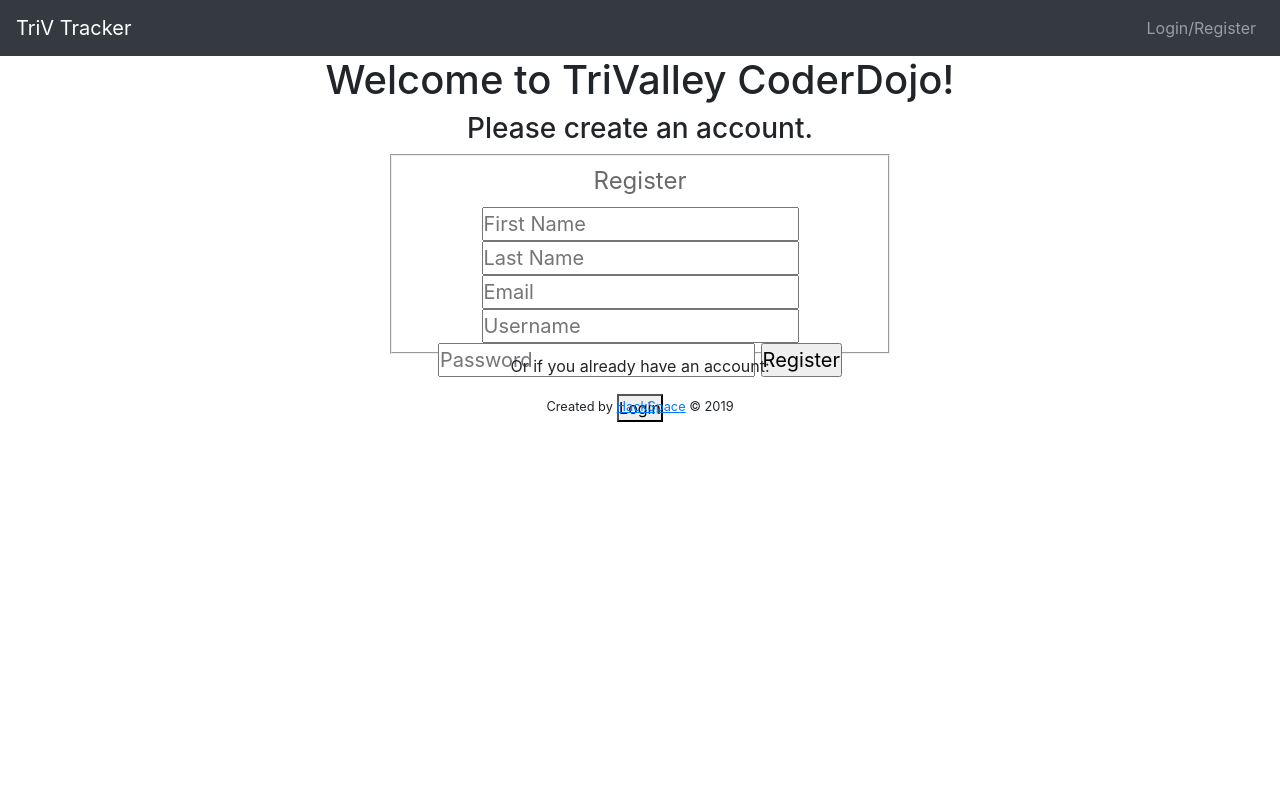
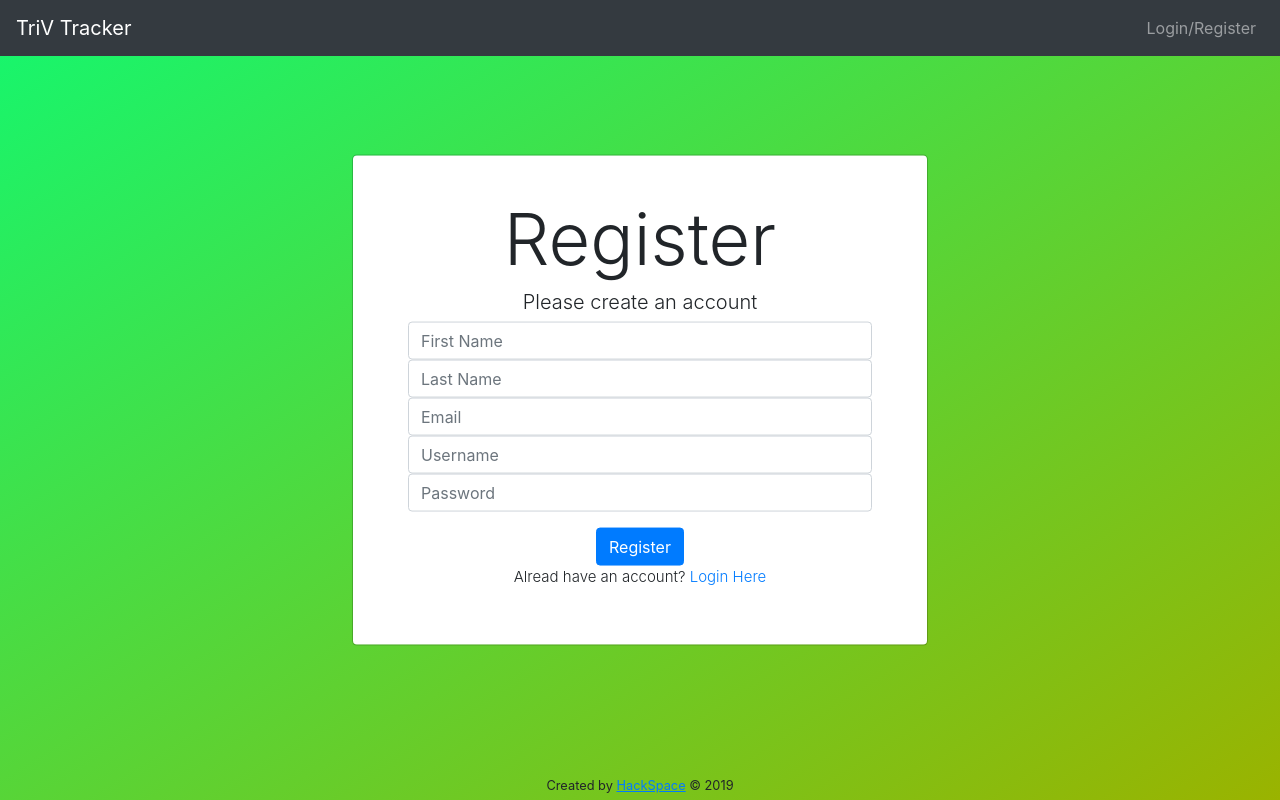
Before and after one commit to hackspace-team/triv-tracker-project, a Django app: page /register/ in a window 1280 px wide. Run offline with Django 3.2, Linux system fonts and the light colour scheme; parts of the project's set-up code (start-up, migrations or seed data) failed here and were passed over; some libraries are stand-ins or nearby versions.

Commit message:
Designs added

```diff
--- /dev/null
+++ b/static/triv_tracker_app/register.css
@@ -0,0 +1,18 @@
+body {
+  height: 100vh;
+  width: 100vw;
+  overflow: hidden;
+  background-image: linear-gradient(to right bottom, rgb(20, 247, 111), rgb(154, 179, 0));
+}
+
+.form {
+  background-color: white;
+  position: absolute;
+  top: 50%;
+  left: 50%;
+  transform: translate(-50%, -50%);
+  display: inline-block;
+  width: 45%;
+  padding: 40px;
+  text-align: center;
+}
--- a/static/triv_tracker_app/style1.css
+++ /dev/null
@@ -1,38 +0,0 @@
-fieldset{
-
-}
-
-.Box {
-  display: inline-block;
-  margin: 0 auto;
-  display: block;
-
-  padding-top: 0.35em;
-  padding-bottom: 0.1em;
-  padding-left: 0.75em;
-  padding-right: 0.75em;
-  border: 2px groove;
-  text-align:center;
-  width: 500px;
-  height: 200px;
-  color: dimgrey;
-  font-size: 20px;
-}
-
-body {
-    text-align: center;
-}
-
-
-
-
-.LoginButton {
-    text-align: center;
-
-}
-
-.WelcomeButtons {
-    color: #4CAF50;
-    text-align: center;
-
-}
--- a/templates/triv_tracker_app/register.html
+++ b/templates/triv_tracker_app/register.html
@@ -1,7 +1,7 @@
 {% extends 'triv_tracker_app/base.html' %}
 {% load staticfiles %}
 {% block head %}
-  <link rel= "stylesheet" type="text/css" href="{% static 'triv_tracker_app/style1.css' %}">
+  <link rel= "stylesheet" type="text/css" href="{% static 'triv_tracker_app/register.css' %}">
 {% endblock %}
 {% block body %}
   {% if user_form.errors %}
@@ -16,21 +16,20 @@
         {% endfor %}
     {% endfor %}
   {% endif %}
-  <h1>Welcome to TriValley CoderDojo!</h1>
-  <h3>Please create an account.</h3>
-  <div class= "Box" >
-    <fieldset>
-      <legend>Register</legend>
-      <form enctype="multipart/form-data" method="post">
-        {% csrf_token %}
-        {{user_form}}
-        <input type="submit" value="Register">
-      </form>
-    </fieldset>
-    </div>
-    <div class= "Button">
-      <p>Or if you already have an account:</p>
-      <button type="button">Login</button>
+  <form class="modal-content animate form" action="" data-aos="fade-left">
+      <div class="imgcontainer">
+        <h1 class="display-3">Register</h1>
+        <h3 class="lead">Please create an account</h3>
+      </div>
 
-    </div>
+      <div class="container">
+        <form enctype="multipart/form-data" method="post">
+          {% csrf_token %}
+          {{user_form}}
+          <input class="btn btn-primary mt-3" type="submit" value="Register">
+          <p style="font-size: 15px;" class="lead">Alread have an account? <a href="/login/">Login Here</a></p>
+        </form>
+      </div>
+
+  </form>
 {% endblock %}
--- a/triv_tracker_app/forms.py
+++ b/triv_tracker_app/forms.py
@@ -10,19 +10,19 @@ class SignupForm(UserCreationForm):
         fields = ('username', 'email', 'password1', 'password2')
 
 class LoginForm(forms.ModelForm):
-    username = forms.CharField(label="", widget=forms.TextInput(attrs={"class": "login-input", "placeholder": "Username"}))
-    password = forms.CharField(label="", widget=forms.PasswordInput(attrs={"class": "login-input", "placeholder": "Password"}))
+    username = forms.CharField(label="", widget=forms.TextInput(attrs={"class": "form-control login-input d-inline-block w-50 m-0", "placeholder": "Username"}))
+    password = forms.CharField(label="", widget=forms.PasswordInput(attrs={"class": "form-control login-input d-inline-block w-50 m-0", "placeholder": "Password"}))
 
     class Meta:
         model = models.LoginModel
         fields = ('username', 'password')
 
 class UserForm(forms.ModelForm):
-    first_name = forms.CharField(label="", widget=forms.TextInput(attrs={"class": "login-input", "placeholder": "First Name"}))
-    last_name = forms.CharField(label="", widget=forms.TextInput(attrs={"class": "login-input", "placeholder": "Last Name"}))
-    email = forms.EmailField(label="", widget=forms.TextInput(attrs={"class": "login-input", "placeholder": "Email"}))
-    username = forms.CharField(label="", widget=forms.TextInput(attrs={"class": "login-input", "placeholder": "Username"}))
-    password = forms.CharField(label="", widget=forms.PasswordInput(attrs={"class": "login-input", "placeholder": "Password"}))
+    first_name = forms.CharField(label="", widget=forms.TextInput(attrs={"class": "form-control login-input", "placeholder": "First Name"}))
+    last_name = forms.CharField(label="", widget=forms.TextInput(attrs={"class": "form-control login-input", "placeholder": "Last Name"}))
+    email = forms.EmailField(label="", widget=forms.TextInput(attrs={"class": "form-control login-input", "placeholder": "Email"}))
+    username = forms.CharField(label="", widget=forms.TextInput(attrs={"class": "form-control login-input", "placeholder": "Username"}))
+    password = forms.CharField(label="", widget=forms.PasswordInput(attrs={"class": "form-control login-input", "placeholder": "Password"}))
 
     class Meta:
         model = User
@@ -36,10 +36,10 @@ class UserProfileForm(forms.ModelForm):
         fields = ()
 
 class UpdateForm(forms.ModelForm):
-    first_name = forms.CharField(label="", widget=forms.TextInput(attrs={"class": "login-input", "placeholder": "First Name"}))
-    last_name = forms.CharField(label="", widget=forms.TextInput(attrs={"class": "login-input", "placeholder": "Last Name"}))
-    username = forms.CharField(label="", widget=forms.TextInput(attrs={"class": "login-input", "placeholder": "Username"}))
-    email = forms.CharField(label="", widget=forms.TextInput(attrs={"class": "login-input", "placeholder": "Email"}))
+    first_name = forms.CharField(label="", widget=forms.TextInput(attrs={"class": "form-control login-input", "placeholder": "First Name"}))
+    last_name = forms.CharField(label="", widget=forms.TextInput(attrs={"class": "form-control login-input", "placeholder": "Last Name"}))
+    username = forms.CharField(label="", widget=forms.TextInput(attrs={"class": "form-control login-input", "placeholder": "Username"}))
+    email = forms.CharField(label="", widget=forms.TextInput(attrs={"class": "form-control login-input", "placeholder": "Email"}))
 
     class Meta:
         model = models.UpdateModel
--- a/triv_tracker_app/views.py
+++ b/triv_tracker_app/views.py
@@ -161,11 +161,17 @@ def update(request):
             "email": request.user.email,
         })
 
-    context_dict = {
-        "form": form,
-        "profile": profile,
-        "code": models.MentorCode.objects.filter(user=profile)[0].code
-    }
+    if profile.is_mentor:
+        context_dict = {
+            "form": form,
+            "profile": profile,
+            "code": models.MentorCode.objects.filter(user=profile)[0].code
+        }
+    else:
+        context_dict = {
+            "form": form,
+            "profile": profile
+        }
 
     return render(request, "triv_tracker_app/update.html", context=context_dict)
 
--- a/triv_tracker_project/settings.py
+++ b/triv_tracker_project/settings.py
@@ -24,9 +24,10 @@ STATIC_DIR = os.path.join(BASE_DIR, "static")
 SECRET_KEY = 'hd%dm+5!+$mesrz2+d*!r8vco71q5slauw8c-4qrroxbac(j_^'
 
 # SECURITY WARNING: don't run with debug turned on in production!
-DEBUG = False
+DEBUG = True
 
-ALLOWED_HOSTS = ["trivalleycoderdojo.pythonanywhere.com"]
+# ALLOWED_HOSTS = ["trivalleycoderdojo.pythonanywhere.com"]
+ALLOWED_HOSTS = []
 
 
 # Application definition
```
Also changed, not shown: static/triv_tracker_app/index.css (+21 -1 lines), templates/triv_tracker_app/contact-us.html (+57 -9 lines), templates/triv_tracker_app/index.html (+15 -29 lines), templates/triv_tracker_app/login.html (+11 -15 lines), templates/triv_tracker_app/update.html (+10 -3 lines), db.sqlite3, 2 other files.
